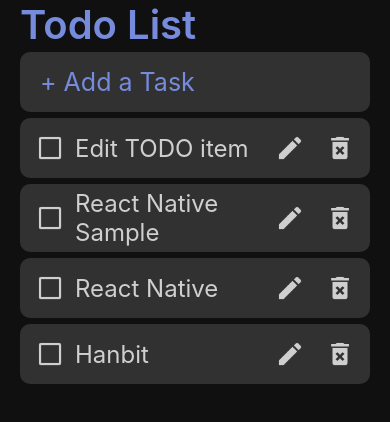
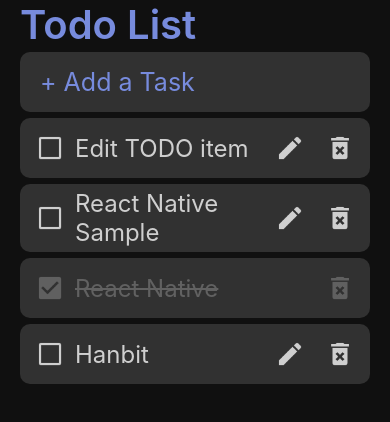
Before and after one commit to sh0seo/myReactNative, a React Native app: screen / in a window 390 px wide. Shown: the top 422 px of the page. Built offline with nearby package versions, Linux system fonts and the light colour scheme.

Commit message:
update CRUD for todo

```diff
--- a/src/theme.tsx
+++ b/src/theme.tsx
@@ -1,16 +1,16 @@
-export const theme = {
+export const _theme = {
   purple: '#9b59b6',
   blue: '#3498db',
 };
 
-export const lightTheme = {
+export const _lightTheme = {
   background: '#ffffff',
   text: '#ffffff',
   purple: '#9b59b6',
   blue: '#3498db',
 };
 
-export const darkTheme = {
+export const _darkTheme = {
   background: '#34495e',
   text: '#34495e',
   purple: '#9b59b6',
--- a/src/todo/App.tsx
+++ b/src/todo/App.tsx
@@ -52,9 +52,26 @@ const App = () => {
     setTasks(currentTasks);
   };
 
+  const _toggleTask = (id: string) => {
+    const currentTasks = Object.assign({}, tasks);
+    currentTasks[id]['completed'] = !currentTasks[id]['completed'];
+    setTasks(currentTasks);
+  };
+
+  const _updateTask = item => {
+    const currentTasks = Object.assign({}, tasks);
+    currentTasks[item.id] = item;
+    setTasks(currentTasks);
+  };
+
   const _handleTextChange = (text: string) => {
     setNewTask(text);
   };
+
+  const _onBlur = () => {
+    setNewTask('');
+  };
+
   return (
     <ThemeProvider theme={theme}>
       <Container>
@@ -68,12 +85,19 @@ const App = () => {
           value={newTask}
           onChangeText={_handleTextChange}
           onSubmitEditing={_addTask}
+          onBlur={_onBlur}
         />
         <List width={width}>
           {Object.values(tasks)
             .reverse()
             .map(item => (
-              <Task key={item.id} item={item} deleteTask={_deleteTask} />
+              <Task
+                key={item.id}
+                item={item}
+                deleteTask={_deleteTask}
+                toggleTask={_toggleTask}
+                updateTask={_updateTask}
+              />
             ))}
         </List>
         {/* <IconButton type={images.uncompleted} /> */}
--- a/src/todo/components/IconButton.tsx
+++ b/src/todo/components/IconButton.tsx
@@ -4,7 +4,7 @@ import styled from 'styled-components/native';
 // import {images} from '../images';
 
 const Icon = styled.Image`
-  tint-color: ${({theme}) => theme.text};
+  tint-color: ${({theme, completed}) => completed ? theme.done : theme.text};
   width: 30px;
   height: 30px;
   margin: 10px;
@@ -16,7 +16,7 @@ const IconButton = (props: IconButtonProps) => {
   };
   return (
     <Pressable onPressOut={_onPressOut}>
-      <Icon source={props.type} />
+      <Icon source={props.type} completed={props.completed} />
     </Pressable>
   );
 };
@@ -27,8 +27,9 @@ IconButton.defaultProps = {
 
 interface IconButtonProps {
   type: any;
-  onPressOut: (id: string) => {};
+  onPressOut: (id?: string) => {};
   id: string;
+  completed: boolean;
 }
 
 export default IconButton;
--- a/src/todo/components/Input.tsx
+++ b/src/todo/components/Input.tsx
@@ -31,6 +31,7 @@ const Input = (props: InputState) => {
       value={props.value}
       onChangeText={props.onChangeText}
       onSubmitEditing={props.onSubmitEditing}
+      onBlur={props.onBlur}
     />
   );
 };
@@ -40,6 +41,7 @@ interface InputState {
   value: string;
   onChangeText: (text: string) => {};
   onSubmitEditing: () => {};
+  onBlur: () => void;
 }
 
 export default Input;
--- a/src/todo/components/Task.tsx
+++ b/src/todo/components/Task.tsx
@@ -1,7 +1,8 @@
-import React from 'react';
+import React, {useState} from 'react';
 import styled from 'styled-components/native';
 import IconButton from './IconButton';
 import {images} from '../images';
+import Input from './Input';
 
 const Container = styled.View`
   flex-direction: row;
@@ -15,16 +16,62 @@ const Container = styled.View`
 const Contents = styled.Text`
   flex: 1;
   font-size: 24px;
-  color: ${({theme}) => theme.text};
+  color: ${({theme, completed}) => (completed ? theme.done : theme.text)};
+  text-decoration-line: ${({completed}) =>
+    completed ? 'line-through' : 'none'};
 `;
 
-const Task = ({item, deleteTask}) => {
-  return (
+const Task = ({item, deleteTask, toggleTask, updateTask}) => {
+  const [isEditing, setIsEditing] = useState(false);
+  const [text, setText] = useState(item.text);
+
+  const _handleUpdateButtonPress = () => {
+    setIsEditing(true);
+  };
+
+  const _onSubmitEditing = () => {
+    if (isEditing) {
+      const editedTask = Object.assign({}, item, {text});
+      setIsEditing(false);
+      updateTask(editedTask);
+    }
+  };
+
+  const _onBlur = () => {
+    if (isEditing) {
+      setIsEditing(false);
+      setText(item.text);
+    }
+  };
+
+  return isEditing ? (
+    <Input
+      value={text}
+      onChangeText={text => setText(text)}
+      onSubmitEditing={_onSubmitEditing}
+      onBlur={_onBlur}
+    />
+  ) : (
     <Container>
-      <IconButton type={images.uncompleted} />
-      <Contents>{item.text}</Contents>
-      <IconButton type={images.update} />
-      <IconButton type={images.delete} id={item.id} onPressOut={deleteTask} />
+      <IconButton
+        type={item.completed ? images.completed : images.uncompleted}
+        id={item.id}
+        onPressOut={toggleTask}
+        completed={item.completed}
+      />
+      <Contents completed={item.completed}>{item.text}</Contents>
+      {item.completed || (
+        <IconButton
+          type={images.update}
+          onPressOut={_handleUpdateButtonPress}
+        />
+      )}
+      <IconButton
+        type={images.delete}
+        id={item.id}
+        onPressOut={deleteTask}
+        completed={item.completed}
+      />
     </Container>
   );
 };
@@ -32,6 +79,8 @@ const Task = ({item, deleteTask}) => {
 interface ITask {
   item: any;
   deleteTask: () => {};
+  toggleTask: () => {};
+  updateTask: () => {};
 }
 
 export default Task;
--- a/src/todo/theme.tsx
+++ b/src/todo/theme.tsx
@@ -1,12 +1,12 @@
-export interface Theme {
-  background: any;
-  itemBackground: string;
-  main: string;
-  text: string;
-  done: string;
-}
+// export interface ITheme {
+//   background: any;
+//   itemBackground: string;
+//   main: string;
+//   text: string;
+//   done: string;
+// }
 
-export const theme: Theme = {
+export const theme = {
   background: '#101010',
   itemBackground: '#313131',
   main: '#778bdd',
```
